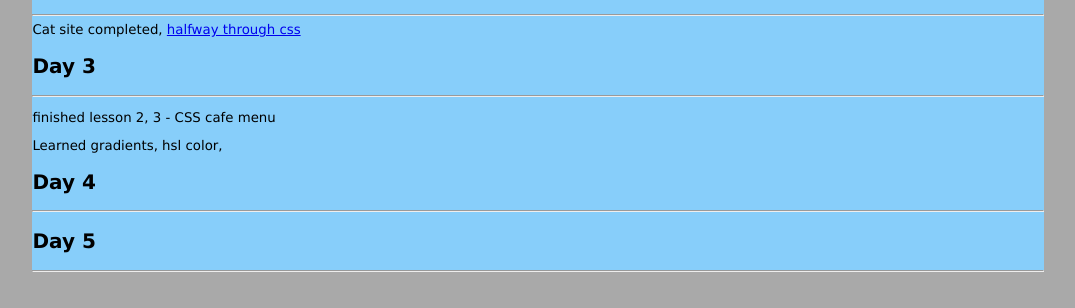
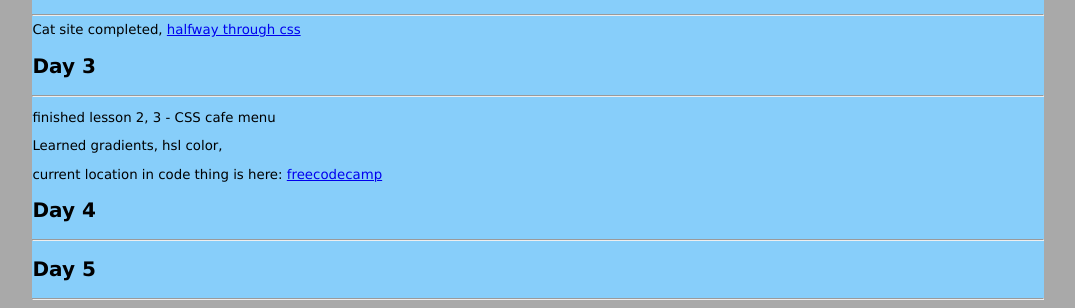
Before and after one commit to Shad0KnighT/Shad0KnighT.github.io, a plain HTML site: page index.html in a window 1280 px wide. Shown: the part 814-1122 px from the top of the page, without its empty margins (102-1177 px from the left). Before the commit the page ends 1094 px from the top, so only its background shows below. Drawn offline with Linux system fonts and the light colour scheme.

Commit message:
finish day 3

```diff
--- a/index.html
+++ b/index.html
@@ -42,6 +42,7 @@
         <h2>Day 3</h2>
         <hr>
         <p>finished lesson 2, 3 - CSS cafe menu</p><p>Learned gradients, hsl color, </p>
+        <p>current location in code thing is here: <a href="https://www.freecodecamp.org/learn/2022/responsive-web-design/learn-html-forms-by-building-a-registration-form/step-8">freecodecamp</a></p>
         <h2>Day 4</h2>
         <hr>
         <h2>Day 5</h2>
```
